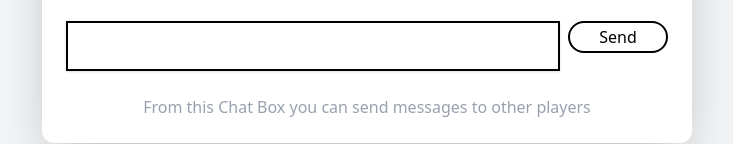
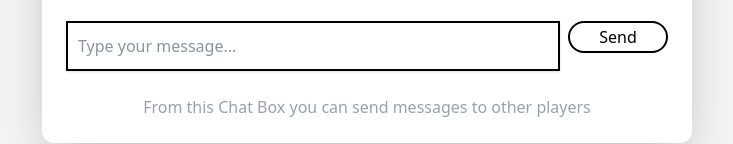
Before and after one commit to NigeParis/testing_socket-io, a website built with Vite: page frontend/index.html in a window 1280 px wide. Shown: the part 434-578 px from the top of the page, without its empty margins (273-1006 px from the left). Built offline with nearby package versions, Linux system fonts and the light colour scheme; files whose address does not match are found by name.

Commit message:
frontend layout

```diff
--- a/frontend/index.html
+++ b/frontend/index.html
@@ -28,7 +28,7 @@
       <div id="t-chatbox" class="chatbox-style"></div>
       </br>
       <div class="flex gap-2">
-        <input id="t-send-msg" class="send-msg-style flex-1" />
+        <input id="t-send-msg" placeholder="Type your message..." class="send-msg-style flex-1" />
         <button id="b-send" class="btn-style">Send</button>
       </div>
       </br>
```
